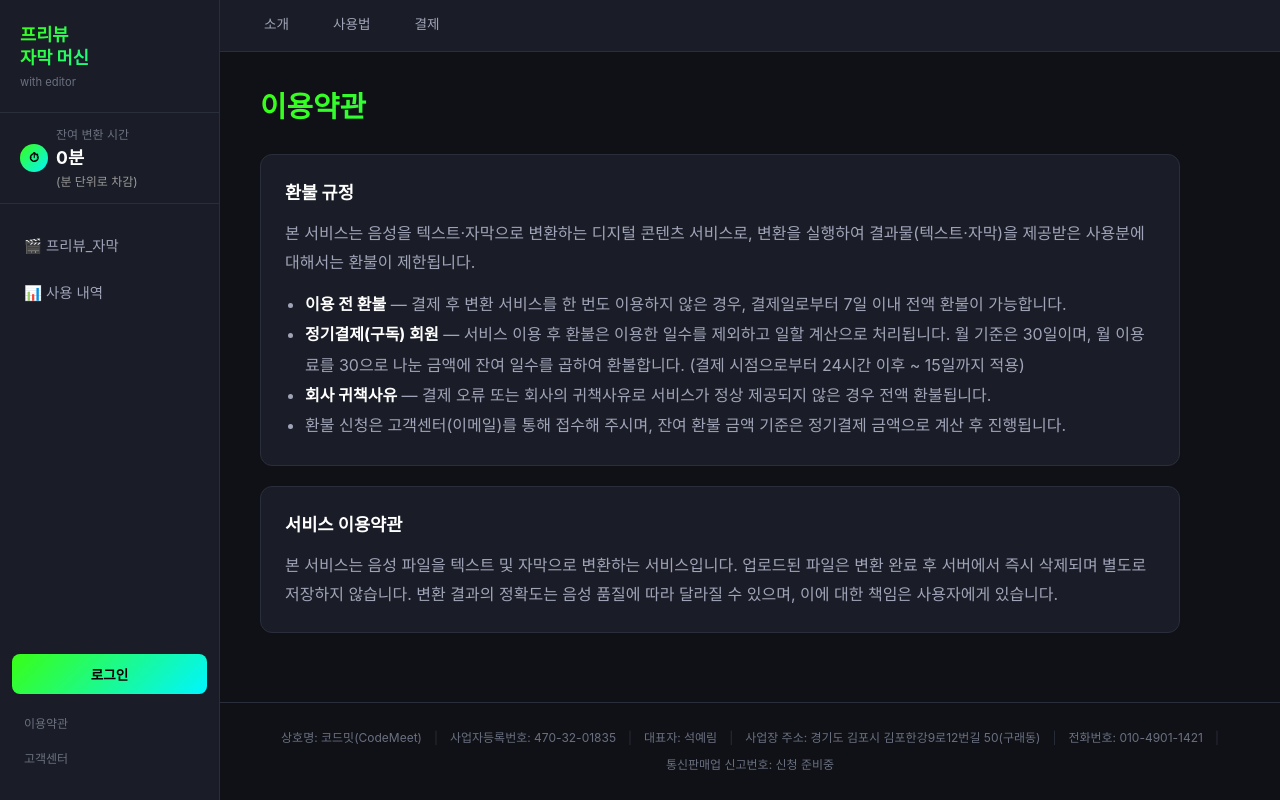
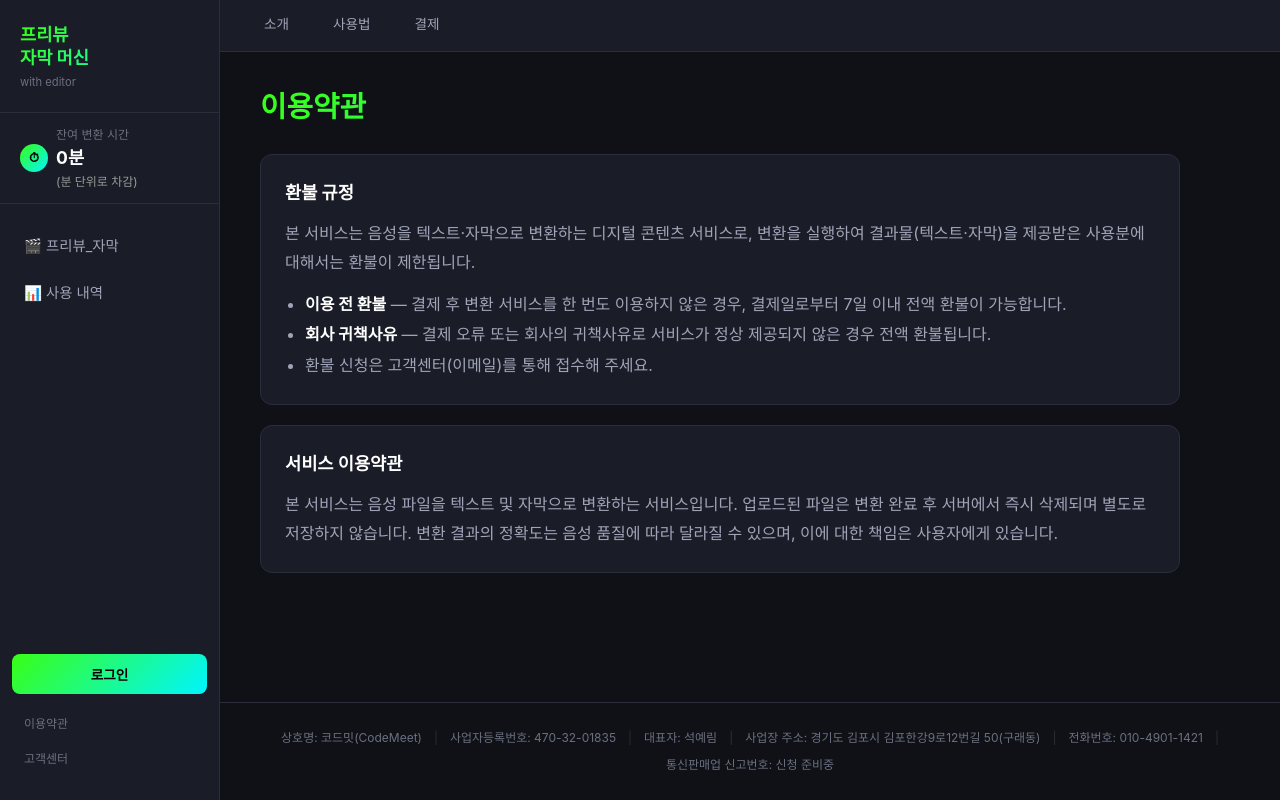
Before and after one commit to evilmuff0805-create/PR_text, a React (Vite) app in the folder client/: page /terms in a window 1280 px wide. Built offline with nearby package versions, Linux system fonts and the light colour scheme; a web font is replaced by a local one.

Commit message:
fix: 환불 규정에서 정기결제 관련 항목 제거
- '정기결제(구독) 회원' 항목 삭제
- 마지막 안내 문구에서 정기결제 언급 제거

https://claude.ai/code/session_01C4tXVSM9zy7XGNjPj5NG4u

```diff
--- a/client/src/pages/TermsPage.jsx
+++ b/client/src/pages/TermsPage.jsx
@@ -18,17 +18,11 @@ export default function TermsPage() {
             한 번도 이용하지 않은 경우, 결제일로부터 7일 이내 전액 환불이 가능합니다.
           </li>
           <li>
-            <strong style={{ color: 'var(--text-primary)' }}>정기결제(구독) 회원</strong> — 서비스 이용 후
-            환불은 이용한 일수를 제외하고 일할 계산으로 처리됩니다. 월 기준은 30일이며, 월 이용료를 30으로
-            나눈 금액에 잔여 일수를 곱하여 환불합니다. (결제 시점으로부터 24시간 이후 ~ 15일까지 적용)
-          </li>
-          <li>
             <strong style={{ color: 'var(--text-primary)' }}>회사 귀책사유</strong> — 결제 오류 또는 회사의
             귀책사유로 서비스가 정상 제공되지 않은 경우 전액 환불됩니다.
           </li>
           <li>
-            환불 신청은 고객센터(이메일)를 통해 접수해 주시며, 잔여 환불 금액 기준은 정기결제 금액으로
-            계산 후 진행됩니다.
+            환불 신청은 고객센터(이메일)를 통해 접수해 주세요.
           </li>
         </ul>
       </div>
```
